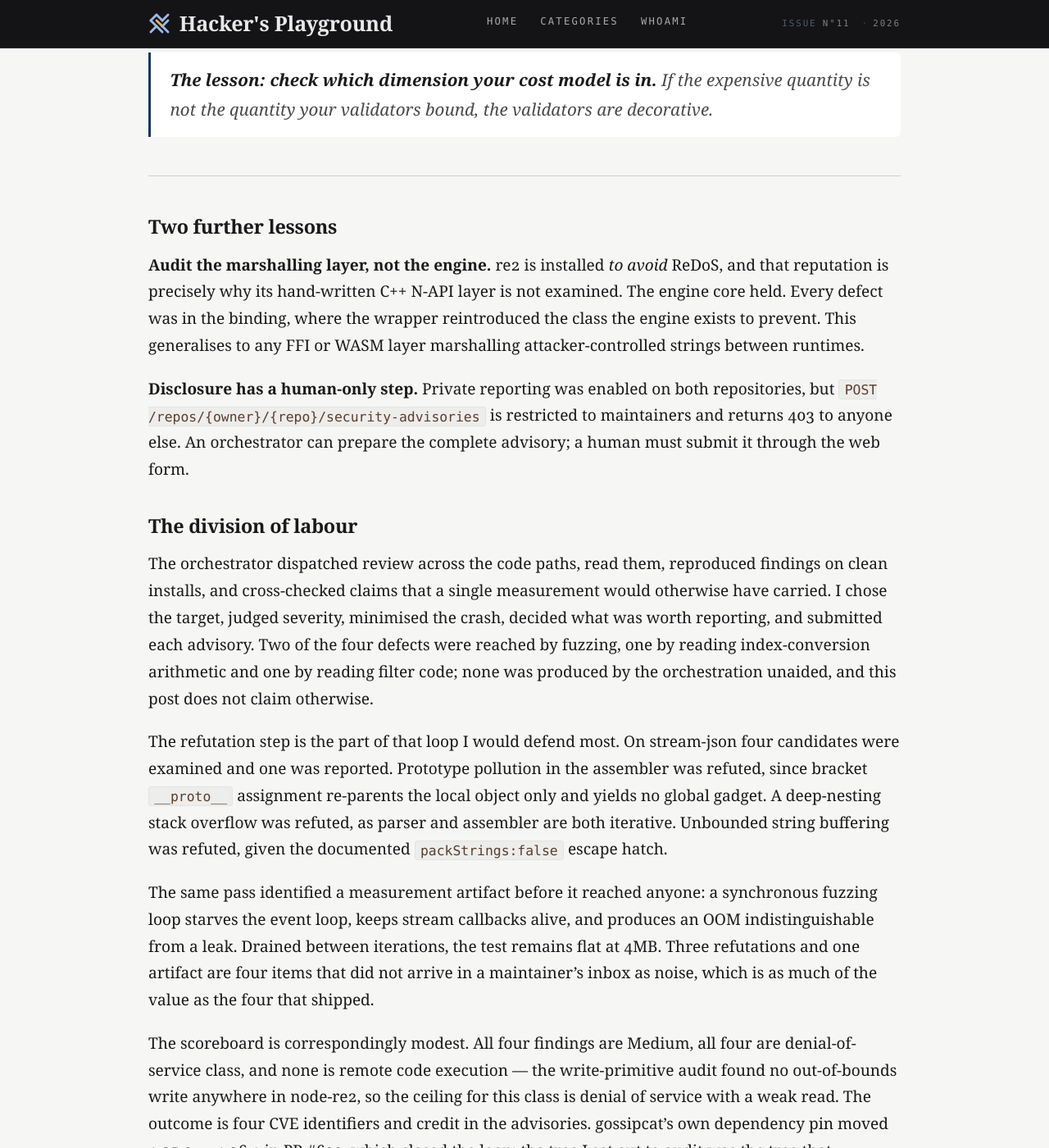
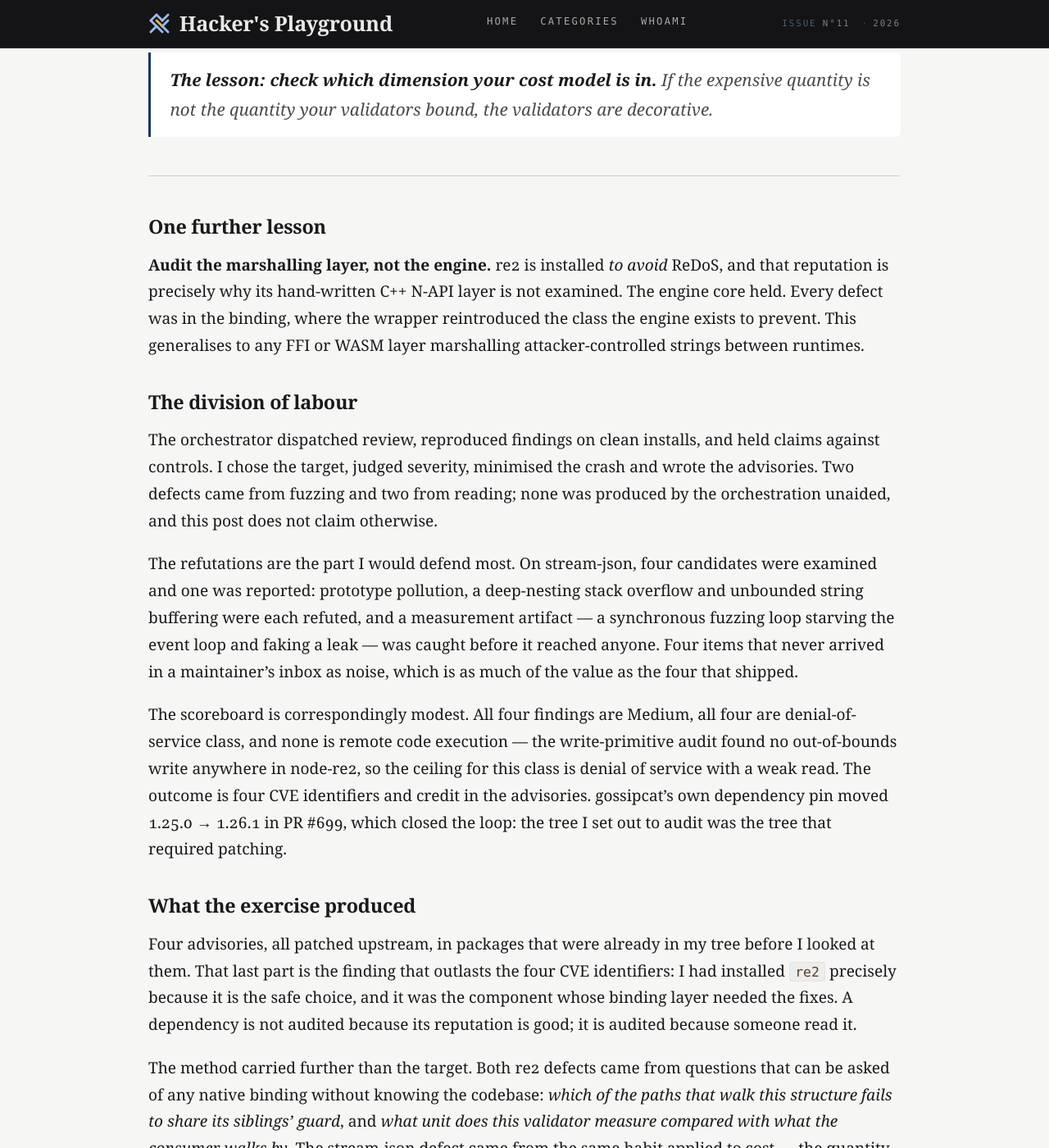
Before and after one commit to ataberk-xyz/ataberk-xyz.github.io, a Jekyll site: the page built from _posts/2026-08-07-four-cves-in-my-own-dependency-tree.md, in a window 1280 px wide and 1400 px high, scrolled down 6317 px. Shown: the whole window at 82% size. Built offline with Jekyll 4.4.1, drawn with Linux system fonts in a browser that asks for light colours; some of the changed text lies outside the part shown.

Commit message:
post: cut the disclosure-mechanics lesson, tighten the division of labour, drop the closing judgment paragraph
Co-Authored-By: Claude Fable 5 <noreply@anthropic.com>

```diff
--- a/_posts/2026-08-07-four-cves-in-my-own-dependency-tree.md
+++ b/_posts/2026-08-07-four-cves-in-my-own-dependency-tree.md
@@ -124,19 +124,15 @@ The division of labour is clearest here. The orchestrator read the filter code a
 
 ---
 
-### Two further lessons
+### One further lesson
 
 **Audit the marshalling layer, not the engine.** re2 is installed *to avoid* ReDoS, and that reputation is precisely why its hand-written C++ N-API layer is not examined. The engine core held. Every defect was in the binding, where the wrapper reintroduced the class the engine exists to prevent. This generalises to any FFI or WASM layer marshalling attacker-controlled strings between runtimes.
 
-**Disclosure has a human-only step.** Private reporting was enabled on both repositories, but `POST /repos/{owner}/{repo}/security-advisories` is restricted to maintainers and returns 403 to anyone else. An orchestrator can prepare the complete advisory; a human must submit it through the web form.
-
 ### The division of labour
 
-The orchestrator dispatched review across the code paths, read them, reproduced findings on clean installs, and cross-checked claims that a single measurement would otherwise have carried. I chose the target, judged severity, minimised the crash, decided what was worth reporting, and submitted each advisory. Two of the four defects were reached by fuzzing, one by reading index-conversion arithmetic and one by reading filter code; none was produced by the orchestration unaided, and this post does not claim otherwise.
+The orchestrator dispatched review, reproduced findings on clean installs, and held claims against controls. I chose the target, judged severity, minimised the crash and wrote the advisories. Two defects came from fuzzing and two from reading; none was produced by the orchestration unaided, and this post does not claim otherwise.
 
-The refutation step is the part of that loop I would defend most. On stream-json four candidates were examined and one was reported. Prototype pollution in the assembler was refuted, since bracket `__proto__` assignment re-parents the local object only and yields no global gadget. A deep-nesting stack overflow was refuted, as parser and assembler are both iterative. Unbounded string buffering was refuted, given the documented `packStrings:false` escape hatch.
-
-The same pass identified a measurement artifact before it reached anyone: a synchronous fuzzing loop starves the event loop, keeps stream callbacks alive, and produces an OOM indistinguishable from a leak. Drained between iterations, the test remains flat at 4MB. Three refutations and one artifact are four items that did not arrive in a maintainer's inbox as noise, which is as much of the value as the four that shipped.
+The refutations are the part I would defend most. On stream-json, four candidates were examined and one was reported: prototype pollution, a deep-nesting stack overflow and unbounded string buffering were each refuted, and a measurement artifact — a synchronous fuzzing loop starving the event loop and faking a leak — was caught before it reached anyone. Four items that never arrived in a maintainer's inbox as noise, which is as much of the value as the four that shipped.
 
 The scoreboard is correspondingly modest. All four findings are Medium, all four are denial-of-service class, and none is remote code execution — the write-primitive audit found no out-of-bounds write anywhere in node-re2, so the ceiling for this class is denial of service with a weak read. The outcome is four CVE identifiers and credit in the advisories. gossipcat's own dependency pin moved 1.25.0 → 1.26.1 in PR #699, which closed the loop: the tree I set out to audit was the tree that required patching.
 
@@ -145,5 +141,3 @@ The scoreboard is correspondingly modest. All four findings are Medium, all four
 Four advisories, all patched upstream, in packages that were already in my tree before I looked at them. That last part is the finding that outlasts the four CVE identifiers: I had installed `re2` precisely because it is the safe choice, and it was the component whose binding layer needed the fixes. A dependency is not audited because its reputation is good; it is audited because someone read it.
 
 The method carried further than the target. Both re2 defects came from questions that can be asked of any native binding without knowing the codebase: *which of the paths that walk this structure fails to share its siblings' guard*, and *what unit does this validator measure compared with what the consumer walks by*. The stream-json defect came from the same habit applied to cost — the quantity that was expensive was not the quantity anything bounded. Those questions transfer; the specific bugs do not.
-
-What did not transfer to the orchestration is judgment. It reproduced findings on clean installs, held a measurement against a control, and refuted three candidates that would otherwise have gone out. Choosing what deserved a maintainer's attention, scoring it, and pasting the report into a form that no API will accept on my behalf stayed with me — and I would not want that part automated.
```
